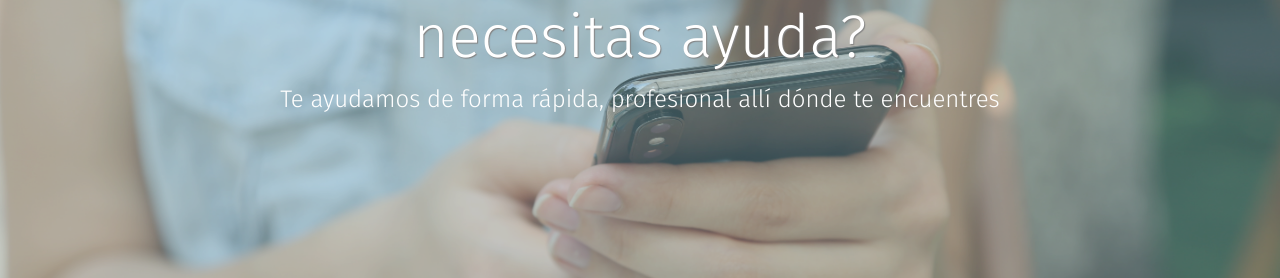
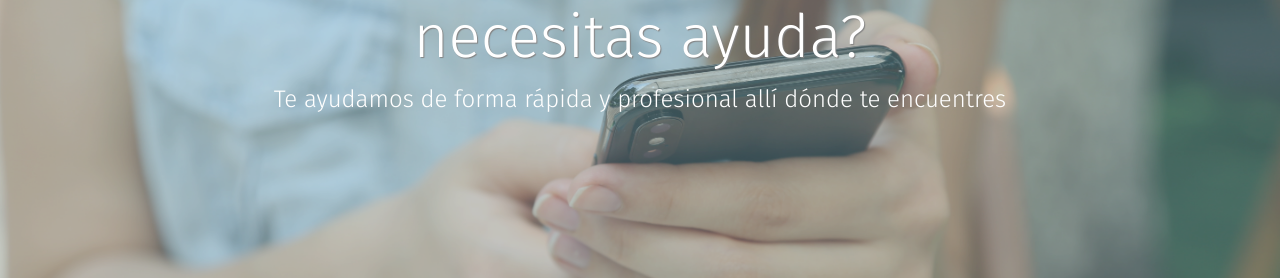
Before and after one commit to sukabal/sukabal.github.io, a Jekyll site: the page built from index.html, in a window 1280 px wide and 900 px high. Shown: the part 382-660 px from the top of the window. Built offline with Jekyll 4.4.1, drawn with Linux system fonts in a browser that asks for light colours.

Commit message:
fix: main subtitle

```diff
--- a/index.html
+++ b/index.html
@@ -5,7 +5,7 @@ title: Bienvenido
 <div class="headerImage">
   <div class="textContainer">
     <h1 class="pageTitle">¿Tienes un problema y necesitas ayuda?</h1>
-    <p class="subtitle">Te ayudamos de forma rápida, profesional allí dónde te encuentres</p>
+    <p class="subtitle">Te ayudamos de forma rápida y profesional allí dónde te encuentres</p>
   </div>
 </div>
 
```
